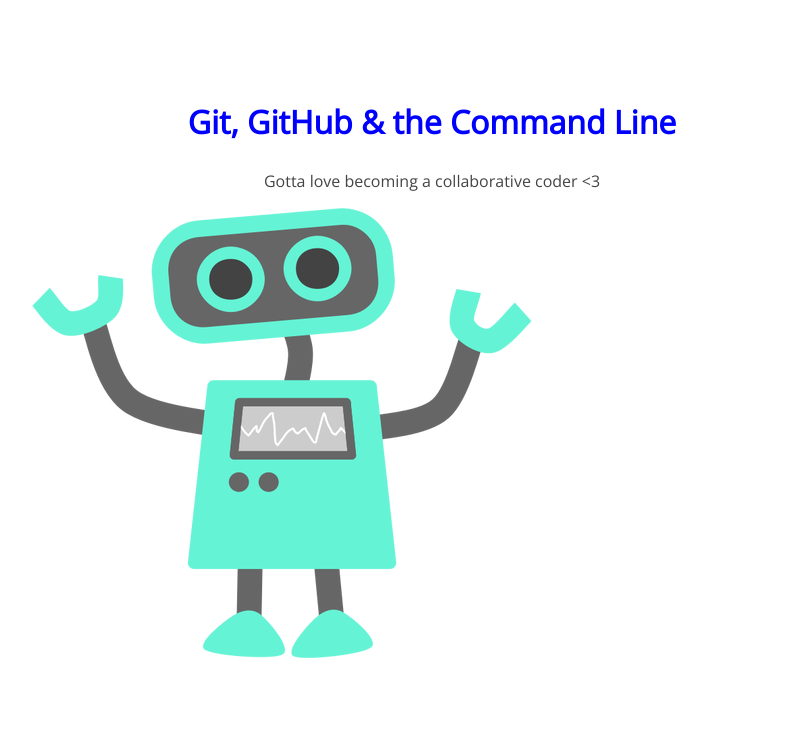
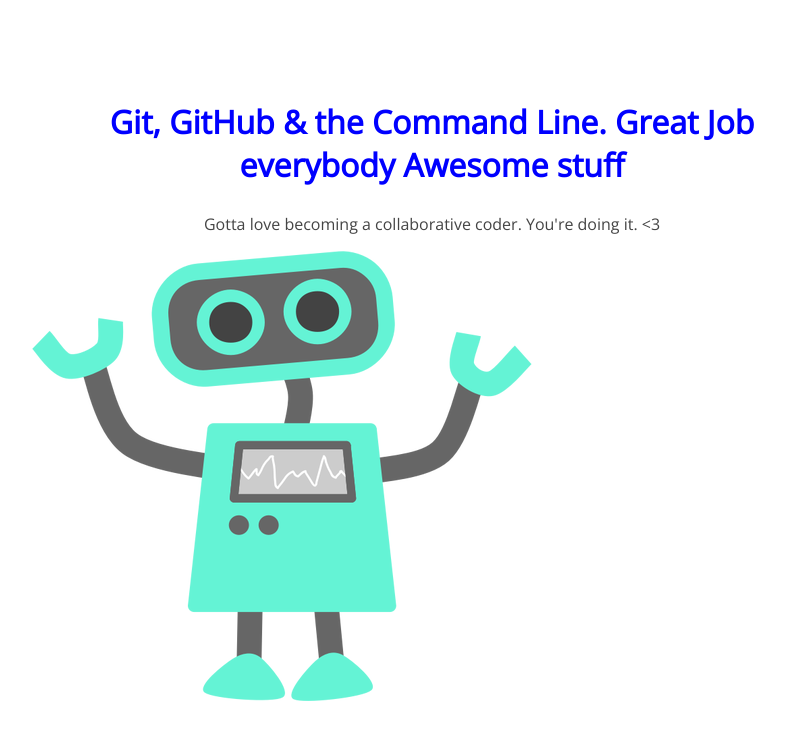
Before and after one commit to reid429/105-project, a plain HTML site: page 105-project-master/index.html in a window 1280 px wide. Shown: the whole page, without its empty margins (208-993 px from the left). Drawn offline with nearby package versions, Linux system fonts and the light colour scheme.

Commit message:
changed words

```diff
--- a/105-project-master/index.html
+++ b/105-project-master/index.html
@@ -8,8 +8,8 @@
 </head>
 <body>
 	<section>
-		<h1>Git, GitHub & the Command Line</h1>
-		<p>Gotta love becoming a collaborative coder <3</p>
+		<h1>Git, GitHub & the Command Line. Great Job everybody Awesome stuff</h1>
+		<p>Gotta love becoming a collaborative coder. You're doing it. <3</p>
 		<img src="img/happy-blue-robot.png">
 	</section>
 </body>
```
